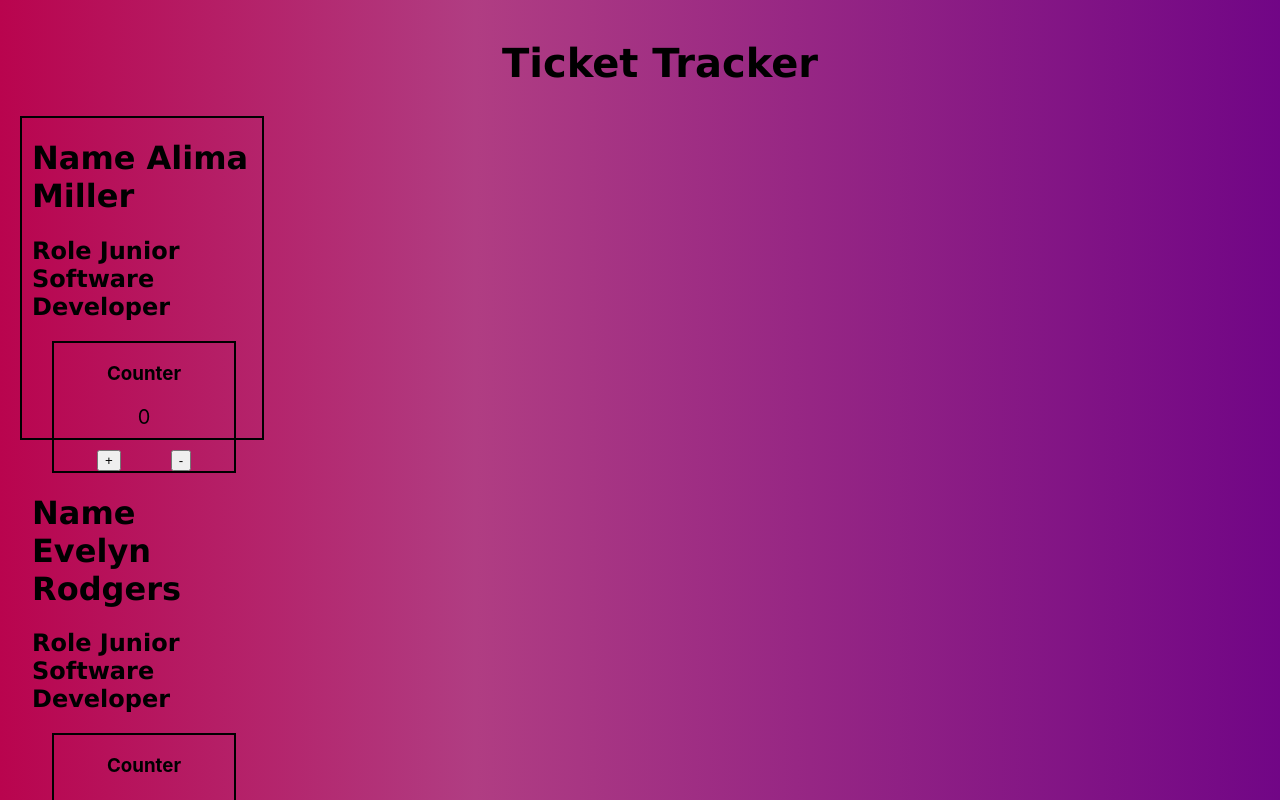
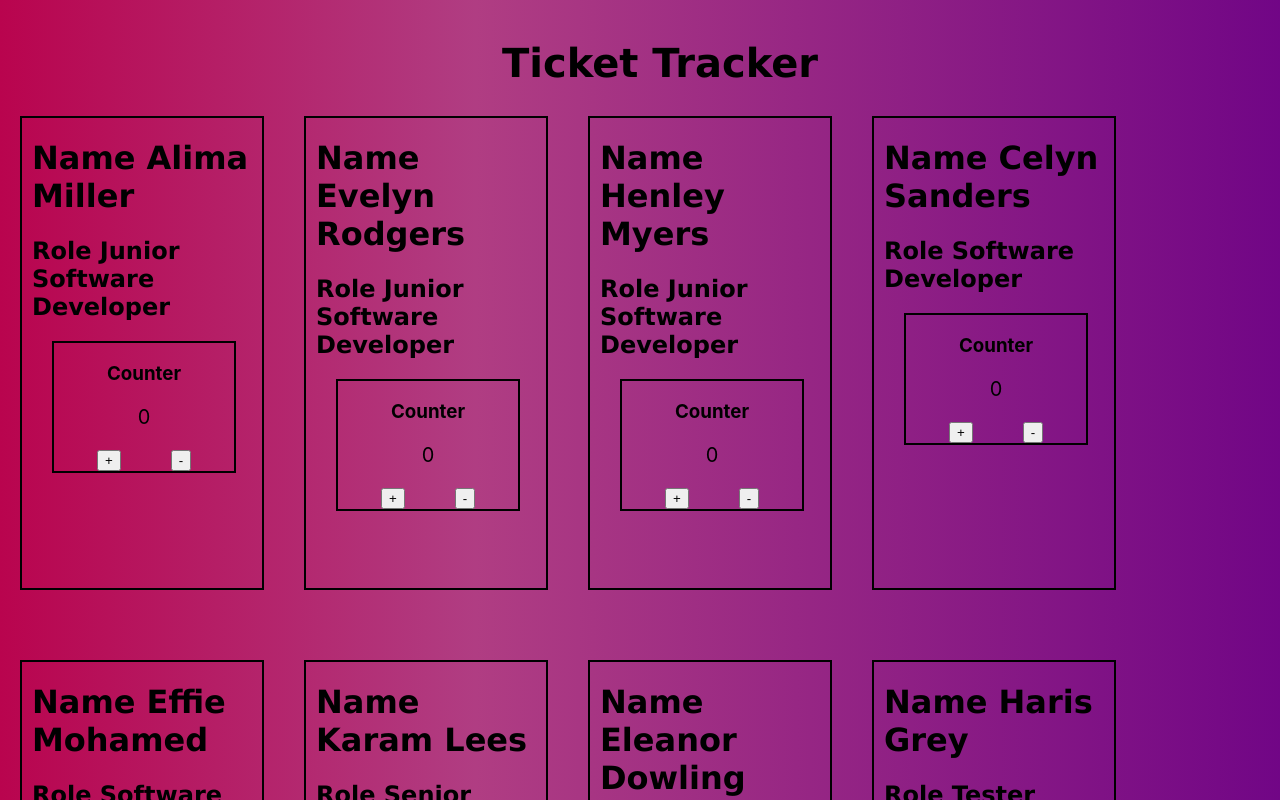
Before and after one commit to meesha94/ticket-tracker, a React (Create React App) app: page / in a window 1280 px wide. Shown: the top 800 px of the page. Built offline with nearby package versions, Linux system fonts and the light colour scheme.

Commit message:
styled individual cards

```diff
--- a/src/components/Main/Main.jsx
+++ b/src/components/Main/Main.jsx
@@ -7,7 +7,7 @@ const Main = () => {
 
     const ticketCardJSX = team.map((member)=>{
         return (
-            <div key={member.id}>
+            <div className = "member"key={member.id}>
             <Ticketcard name={member.name} role ={member.role}/>
             </div>
         )
--- a/src/components/Main/Main.scss
+++ b/src/components/Main/Main.scss
@@ -1,8 +1,15 @@
-.main {
+.member {
     margin-top: 30px;
     padding-bottom: 20px;
     padding-left: 10px;
     border: 2px solid black;
     width: 230px;
-    height: 300px;
+    height: 450px;
 }
+
+.main {
+    display: flex;
+    flex-direction: row;
+    flex-wrap: wrap;
+    gap: 40px;
+}
```
